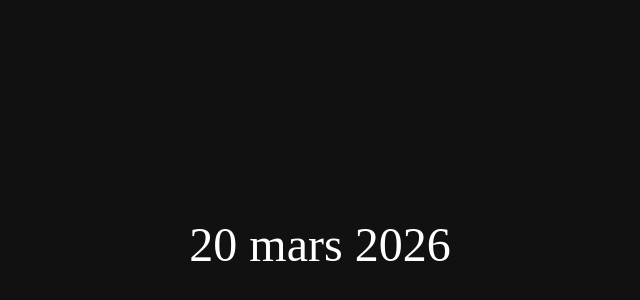
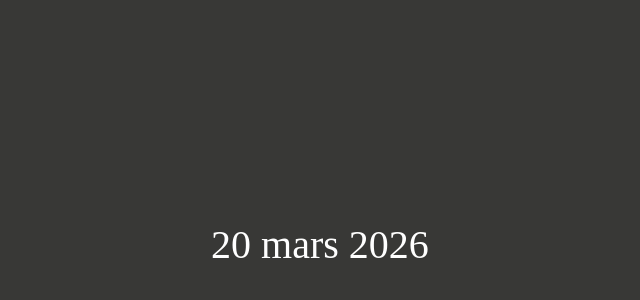
Before and after one commit to diatodan/notion-clock, a plain HTML site: page index.html in a window 1280 px wide. Shown: the part 156-456 px from the top of the page, without its empty margins (320-960 px from the left). Drawn offline with Linux system fonts and the light colour scheme.

Commit message:
Update body background color and font size
Changed background color and font size in body style.

```diff
--- a/index.html
+++ b/index.html
@@ -1,6 +1,6 @@
 <!DOCTYPE html>
 <html>
-<body style="margin:0;display:flex;align-items:center;justify-content:center;height:100vh;background:#111;color:white;font-size:48px;">
+<body style="margin:0;display:flex;align-items:center;justify-content:center;height:100vh;background:#383836;color:white;font-size:40px;">
 <div id="clock"></div>
 
 <script>
```
